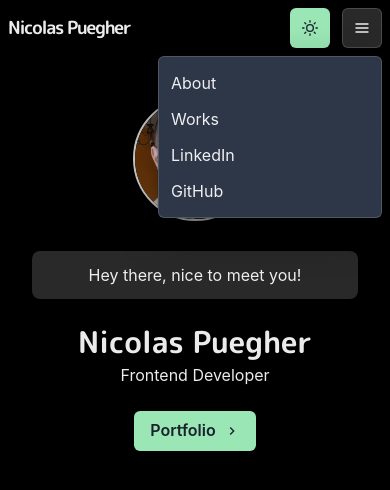
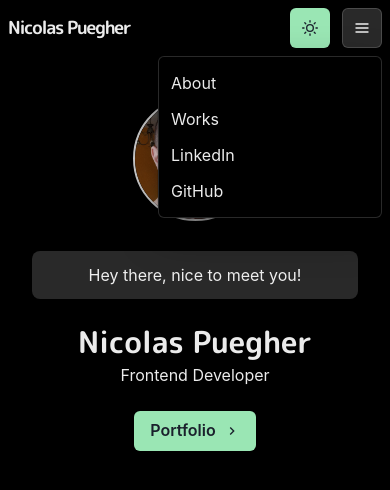
Before and after one commit to nicoPuegher/portfolio, a Next.js app: page / in a window 390 px wide. Both pictures are taken after a click on the button 362 px from the left and 28 px from the top of the page. Shown: the top 490 px of the page. Built offline with nearby package versions, Linux system fonts and the light colour scheme.

Commit message:
update styles in component/navbar

```diff
--- a/components/navbar.js
+++ b/components/navbar.js
@@ -22,6 +22,7 @@ const LinkItem = ({ href, path, target, children, ...props }) => {
   const active = path === href;
   const activeColor = useColorModeValue('white', 'gray.800');
   const activeBg = useColorModeValue('teal.500', 'blue.200');
+  const activeHover = useColorModeValue('teal.600', 'blue.300');
   const inactiveColor = useColorModeValue('blackAlpha.800', 'whiteAlpha.900');
 
   return (
@@ -34,6 +35,7 @@ const LinkItem = ({ href, path, target, children, ...props }) => {
       borderRadius="md"
       color={active ? activeColor : inactiveColor}
       bg={active ? activeBg : undefined}
+      _hover={active ? { backgroundColor: activeHover } : undefined}
       {...props}
     >
       {children}
@@ -95,32 +97,38 @@ const NavStack = ({ path }) => (
   </Stack>
 );
 
-const LinkedinMobile = () => (
+const LinkedinMobile = ({ bg }) => (
   <MenuItem
     as={LinkItem}
     href="https://www.linkedin.com/in/nicolas-puegher/"
     target="_blank"
+    bg={bg}
   >
     LinkedIn
   </MenuItem>
 );
 
-const GithubMobile = () => (
-  <MenuItem as={LinkItem} href="https://github.com/nicoPuegher" target="_blank">
+const GithubMobile = ({ bg }) => (
+  <MenuItem
+    as={LinkItem}
+    href="https://github.com/nicoPuegher"
+    target="_blank"
+    bg={bg}
+  >
     GitHub
   </MenuItem>
 );
 
 const MenuListMobile = () => (
-  <MenuList>
-    <MenuItem as={LinkItem} href="/about">
+  <MenuList bg={useColorModeValue('white', 'black')}>
+    <MenuItem as={LinkItem} href="/about" bg="inherit">
       About
     </MenuItem>
-    <MenuItem as={LinkItem} href="/works">
+    <MenuItem as={LinkItem} href="/works" bg="inherit">
       Works
     </MenuItem>
-    <LinkedinMobile />
-    <GithubMobile />
+    <LinkedinMobile bg="inherit" />
+    <GithubMobile bg="inherit" />
   </MenuList>
 );
 
@@ -135,6 +143,13 @@ const NavbarMobile = () => (
           variant="outline"
           aria-label="Options"
           ml={3}
+          color={useColorModeValue('blackAlpha.800', 'whiteAlpha.900')}
+          _hover={{
+            backgroundColor: useColorModeValue(
+              'blackAlpha.100',
+              'whiteAlpha.300',
+            ),
+          }}
         />
         <MenuListMobile />
       </Menu>
@@ -161,7 +176,7 @@ const CustomBox = props => (
     w="100%"
     position="fixed"
     style={{ backdropFilter: 'blur(10px' }}
-    bg={useColorModeValue('blackAlpha.50', 'blackAlpha.400')}
+    bg={useColorModeValue('blackAlpha.50', 'blackAlpha.50')}
     zIndex={2}
     {...props}
   >
```
